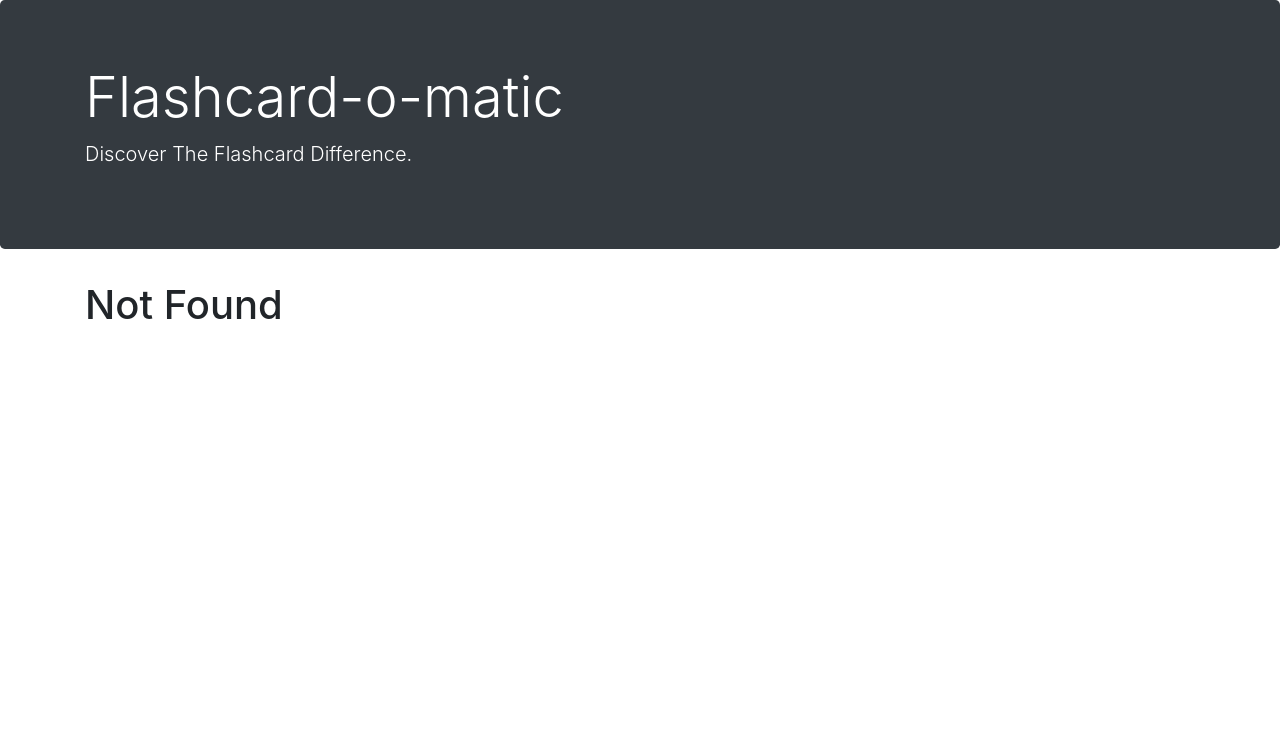
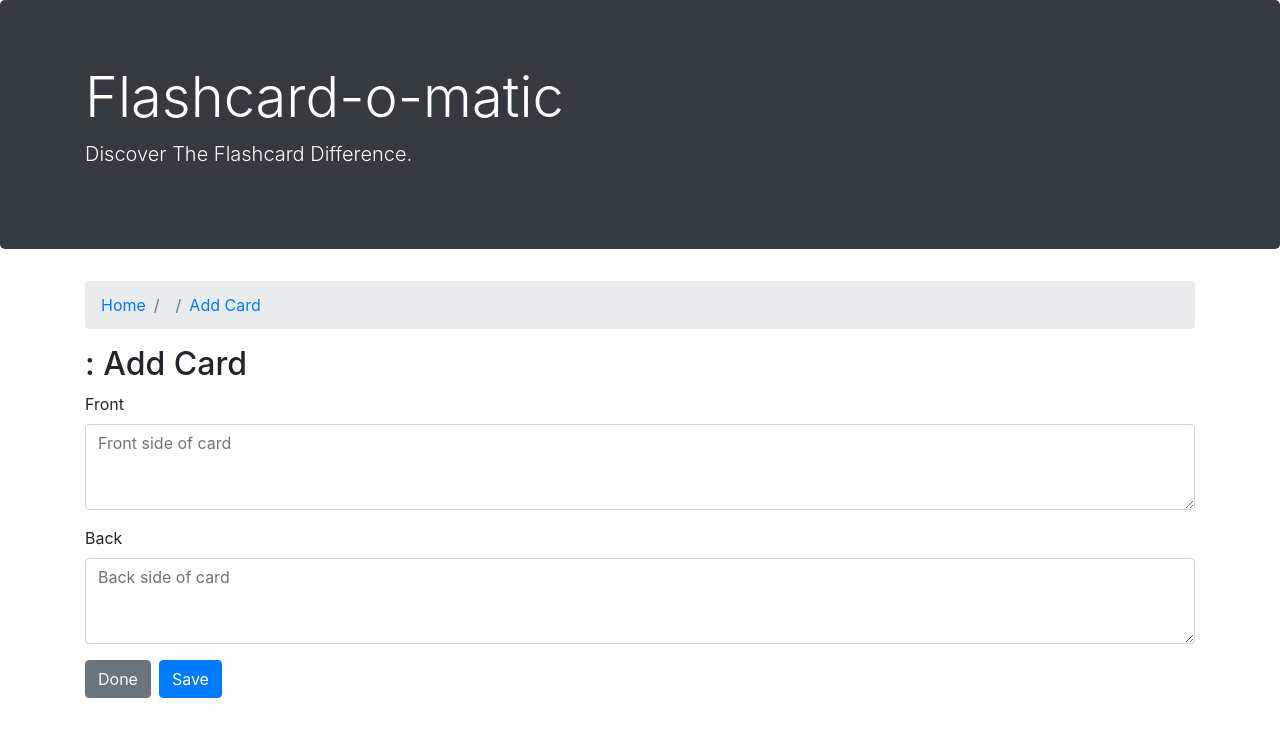
Before and after one commit to francisco-alberdi/chegg-flashcards, a React (Create React App) app: page /decks/1/cards/new in a window 1280 px wide. Before the commit this address had no page. Shown: the top 736 px of the page. Built offline with nearby package versions, Linux system fonts and the light colour scheme; no server answers; a web font is replaced by a local one.

Commit message:
Creating a card (veriy similar to creat deck)

```diff
--- /dev/null
+++ b/src/CreateCard/index.js
@@ -0,0 +1,123 @@
+import React, { useState, useEffect } from "react";
+import { useParams, useNavigate } from "react-router-dom";
+import NavBar from "../components/NavBar";
+import { readDeck, createCard } from "../utils/api/index";
+
+function CreateCard() {
+  const { deckId } = useParams();
+  const navigate = useNavigate();
+
+  const [deck, setDeck] = useState(null);
+
+  const initialFormState = {
+    front: "",
+    back: "",
+  };
+  const [formData, setFormData] = useState({ ...initialFormState });
+
+  useEffect(() => {
+    const abortController = new AbortController();
+
+    async function loadDeck() {
+      try {
+        const loadedDeck = await readDeck(deckId, abortController.signal);
+        setDeck(loadedDeck);
+      } catch (error) {
+        if (error.name !== "AbortError") {
+          console.error("Failed to load deck:", error);
+        }
+      }
+    }
+
+    loadDeck();
+
+    return () => abortController.abort();
+  }, [deckId]);
+
+  const handleChange = ({ target }) => {
+    setFormData({
+      ...formData,
+      [target.name]: target.value,
+    });
+  };
+
+  const handleSubmit = async (event) => {
+    event.preventDefault();
+    const abortController = new AbortController();
+
+    try {
+      await createCard(deckId, formData, abortController.signal);
+      setFormData({ ...initialFormState });
+      navigate(`/decks/${deckId}`);
+    } catch (error) {
+      if (error.name !== "AbortError") {
+        console.error("Failed to add card:", error);
+      }
+    }
+  };
+
+  if (!deck) {
+    return <p>Loading...</p>;
+  }
+
+  const navBarItems = [
+    { name: deck.name, url: `/decks/${deck.id}` },
+    { name: "Add Card" },
+  ];
+
+  return (
+    <div>
+      <NavBar items={navBarItems} />
+
+      <h2>{deck.name}: Add Card</h2>
+
+      <form onSubmit={handleSubmit}>
+        <div className="form-group mb-3">
+          <label htmlFor="front" className="form-label">
+            Front
+          </label>
+          <textarea
+            className="form-control"
+            id="front"
+            name="front"
+            rows="3"
+            placeholder="Front side of card"
+            value={formData.front}
+            onChange={handleChange}
+            required
+          />
+        </div>
+
+        <div className="form-group mb-3">
+          <label htmlFor="back" className="form-label">
+            Back
+          </label>
+          <textarea
+            className="form-control"
+            id="back"
+            name="back"
+            rows="3"
+            placeholder="Back side of card"
+            value={formData.back}
+            onChange={handleChange}
+            required
+          />
+        </div>
+
+        <button
+          type="button"
+          className="btn btn-secondary mr-2"
+          onClick={() => navigate(`/decks/${deckId}`)}
+        >
+          Done
+        </button>
+
+        <button type="submit" className="btn btn-primary">
+          Save
+        </button>
+      </form>
+    </div>
+  );
+}
+
+export default CreateCard;
--- a/src/Layout/index.js
+++ b/src/Layout/index.js
@@ -6,6 +6,7 @@ import Study from "../Study";
 import CreateDeck from "../CreateDeck";
 import Deck from "../Deck";
 import EditDeck from "../EditDeck";
+import CreateCard from "../CreateCard";
 import NotFound from "./NotFound";
 
 function Layout() {
@@ -19,6 +20,7 @@ function Layout() {
           <Route path="/decks/new" element={<CreateDeck />} />
           <Route path="/decks/:deckId" element={<Deck />} />
           <Route path="/decks/:deckId/edit" element={<EditDeck />} />
+          <Route path="/decks/:deckId/cards/new" element={<CreateCard />} />
           <Route path="*" element={<NotFound />} />
         </Routes>
       </div>
```
